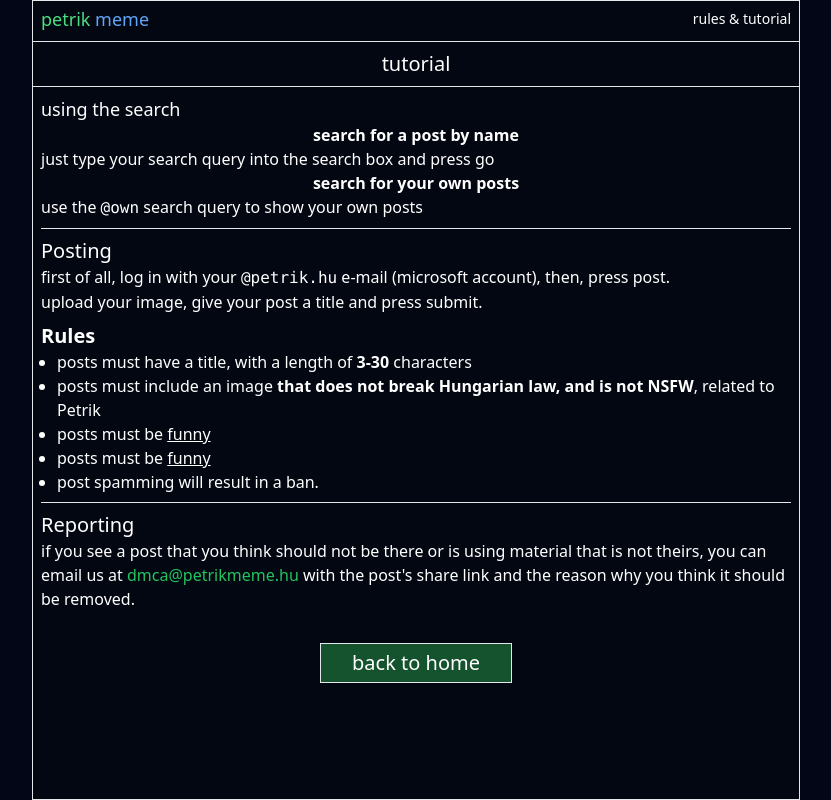
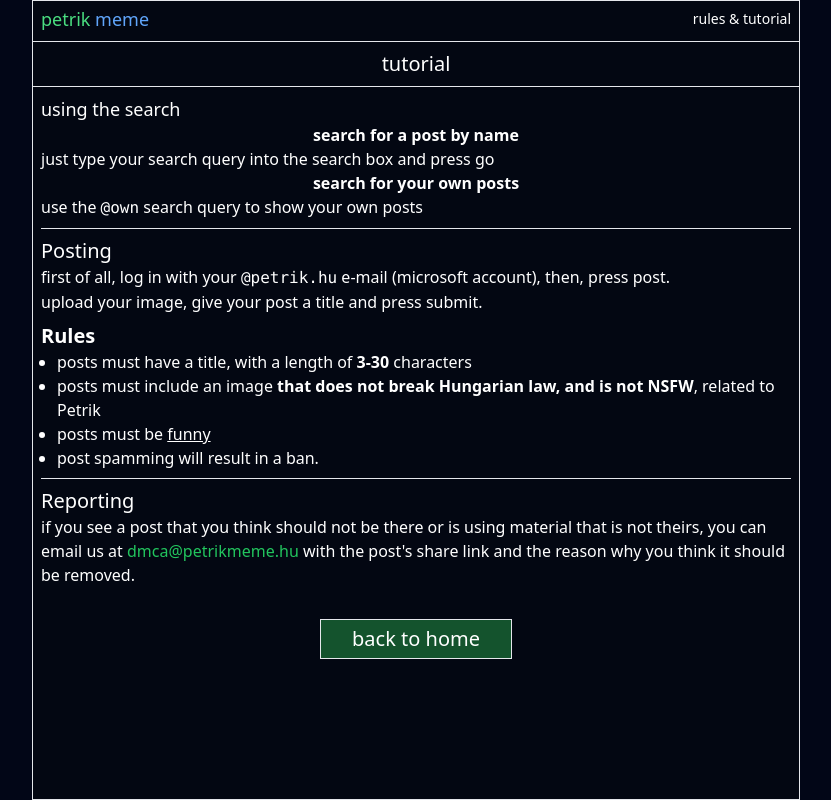
Before and after one commit to vinnie0612/electricboogaloo, a SvelteKit app: page /tutorial in a window 1280 px wide. Shown: the whole page, without its empty margins (224-1055 px from the left). Built offline with nearby package versions, Linux system fonts and the light colour scheme.

Commit message:
you must be kidding

```diff
--- a/src/routes/tutorial/+page.svelte
+++ b/src/routes/tutorial/+page.svelte
@@ -51,12 +51,6 @@
               class="underline hover:font-bold">funny</a
             >
           </li>
-          <li>
-            posts must be <a
-              href="https://dictionary.cambridge.org/dictionary/english/funny"
-              class="underline hover:font-bold">funny</a
-            >
-          </li>
           <li>post spamming will result in a ban.</li>
         </ul>
       </div>
```
